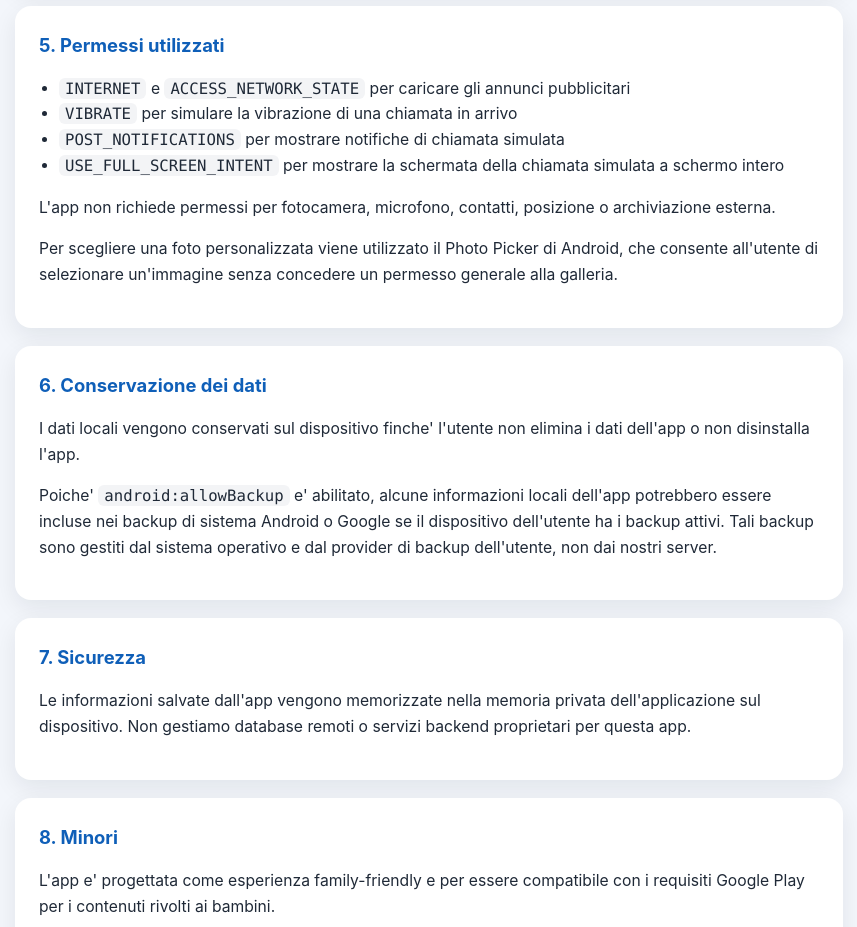
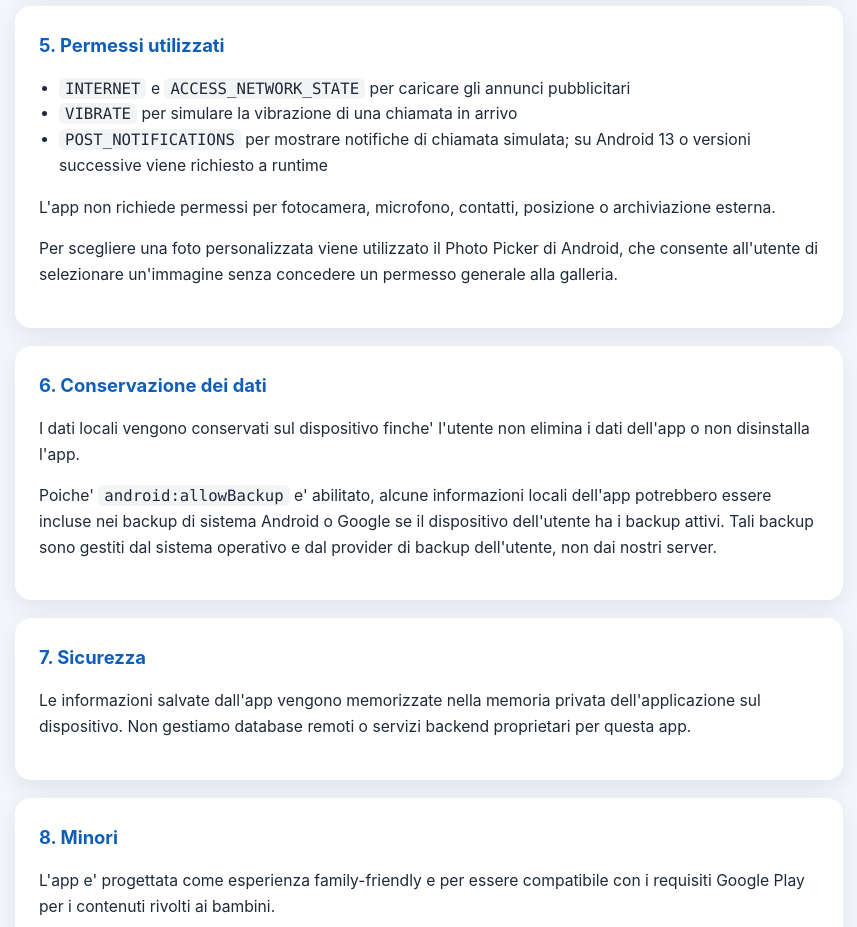
Before and after one commit to antimino/Fake-Call-for-Kids, a plain HTML site: page index.html in a window 1280 px wide. Shown: the part 1760-2687 px from the top of the page, without its empty margins (211-1068 px from the left). Drawn offline with Linux system fonts and the light colour scheme.

Commit message:
Update index.html

```diff
--- a/index.html
+++ b/index.html
@@ -149,8 +149,7 @@
       <ul>
         <li><code>INTERNET</code> e <code>ACCESS_NETWORK_STATE</code> per caricare gli annunci pubblicitari</li>
         <li><code>VIBRATE</code> per simulare la vibrazione di una chiamata in arrivo</li>
-        <li><code>POST_NOTIFICATIONS</code> per mostrare notifiche di chiamata simulata</li>
-        <li><code>USE_FULL_SCREEN_INTENT</code> per mostrare la schermata della chiamata simulata a schermo intero</li>
+        <li><code>POST_NOTIFICATIONS</code> per mostrare notifiche di chiamata simulata; su Android 13 o versioni successive viene richiesto a runtime</li>
       </ul>
       <p>L'app non richiede permessi per fotocamera, microfono, contatti, posizione o archiviazione esterna.</p>
       <p>Per scegliere una foto personalizzata viene utilizzato il Photo Picker di Android, che consente all'utente di selezionare un'immagine senza concedere un permesso generale alla galleria.</p>
```
